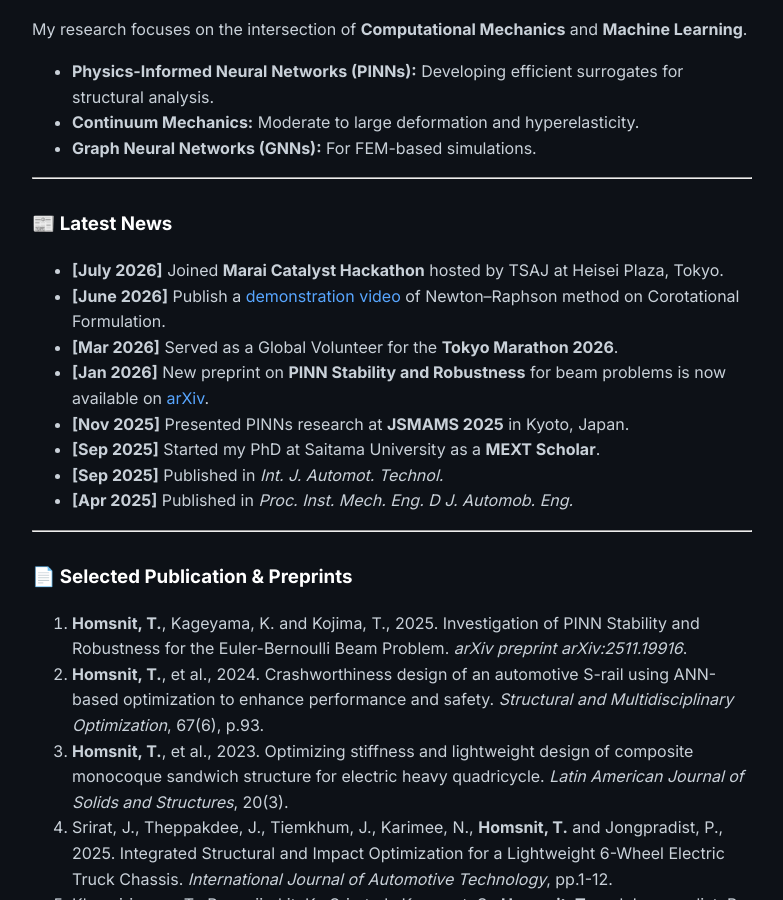
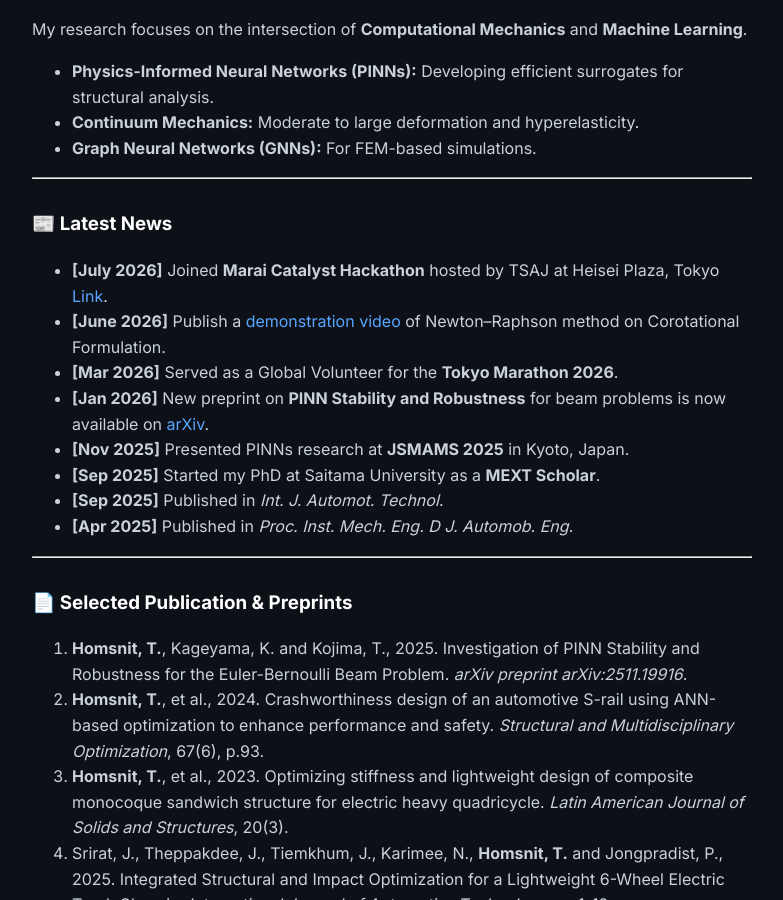
Before and after one commit to thonnh/thonnh.github.io, a Jekyll site: the page built from index.md, in a window 1280 px wide and 900 px high, scrolled down 632 px. Shown: the whole window, without its empty margins (248-1031 px from the left). Built offline with Jekyll 4.4.1, drawn with Linux system fonts in a browser that asks for light colours.

Commit message:
Add link to Marai Catalyst Hackathon details
Added a link to the Marai Catalyst Hackathon event.

```diff
--- a/index.md
+++ b/index.md
@@ -20,7 +20,7 @@ My research focuses on the intersection of **Computational Mechanics** and **Mac
 
 ---
 ### 📰 Latest News
-* **[July 2026]** Joined **Marai Catalyst Hackathon** hosted by TSAJ at Heisei Plaza, Tokyo.
+* **[July 2026]** Joined **Marai Catalyst Hackathon** hosted by TSAJ at Heisei Plaza, Tokyo [Link](https://thonnh.github.io/Hackathon_TSAJ.html).
 * **[June 2026]** Publish a [demonstration video](https://thonnh.github.io/2D_corotational.html) of Newton–Raphson method on Corotational Formulation.
 * **[Mar 2026]** Served as a Global Volunteer for the **Tokyo Marathon 2026**.
 * **[Jan 2026]** New preprint on **PINN Stability and Robustness** for beam problems is now available on [arXiv](https://arxiv.org/abs/2511.19916).
```
